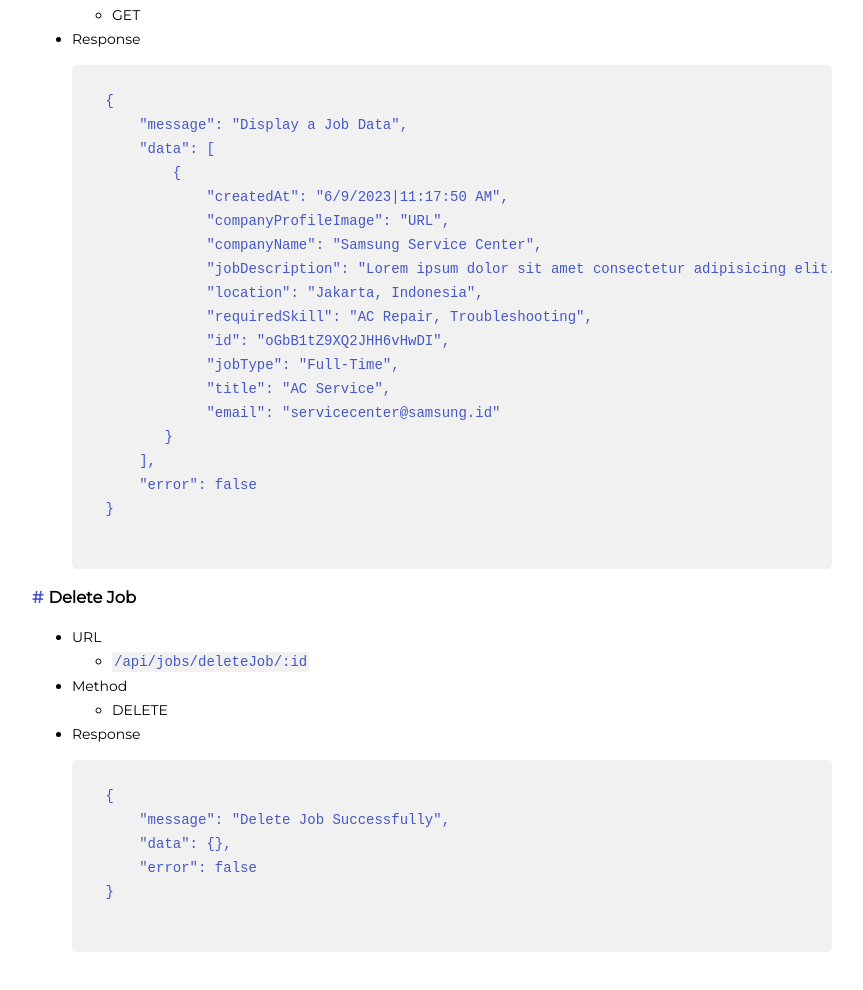
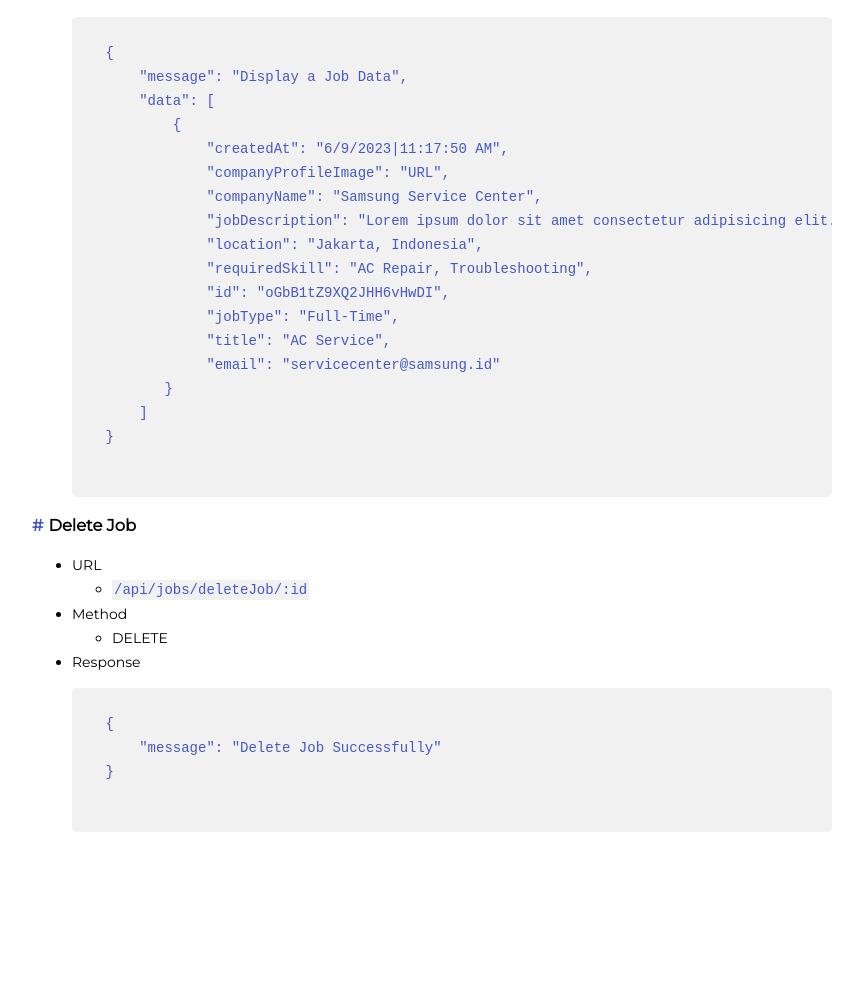
Before and after one commit to BuzzWiseTeam/BuzzWiseCloudComputing, a website: page views/index.html in a window 1280 px wide. Shown: the part 1930-2920 px from the top of the page, without its empty margins (208-1071 px from the left). After the commit the page ends 2842 px from the top, so only its background shows below. Drawn offline with Linux system fonts and the light colour scheme.

Commit message:
Update Views

```diff
--- a/views/index.html
+++ b/views/index.html
@@ -140,8 +140,7 @@
             "jobDescription: "Lorem ipsum dolor sit amet consectetur adipisicing elit.",
             "createdAt": "6/9/2023|11:17:50 AM",
             "companyProfileImage": "URL"
-        },
-        "error": false
+        }
     }
         </code>
         </pre>
@@ -184,8 +183,7 @@
                 "email": "servicecenter@samsung.id"
             },
             ...
-        ],
-        "error": false
+        ]
     }
         </code>
         </pre>
@@ -227,8 +225,7 @@
                 "title": "AC Service",
                 "email": "servicecenter@samsung.id"
            }
-        ],
-        "error": false
+        ]
     }
         </code>
         </pre>
@@ -256,9 +253,7 @@
                 <pre>
         <code class="response">
     {
-        "message": "Delete Job Successfully",
-        "data": {},
-        "error": false
+        "message": "Delete Job Successfully"
     }
         </code>
         </pre>
```
